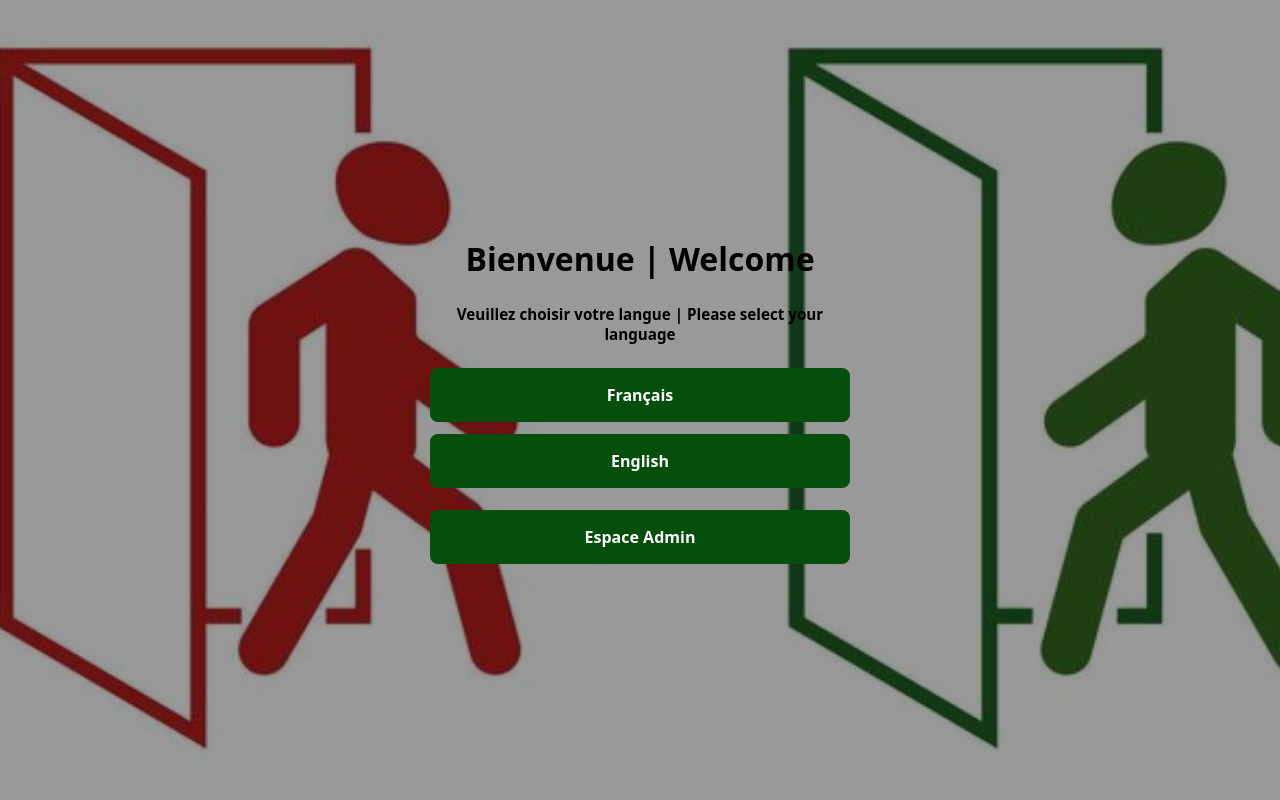
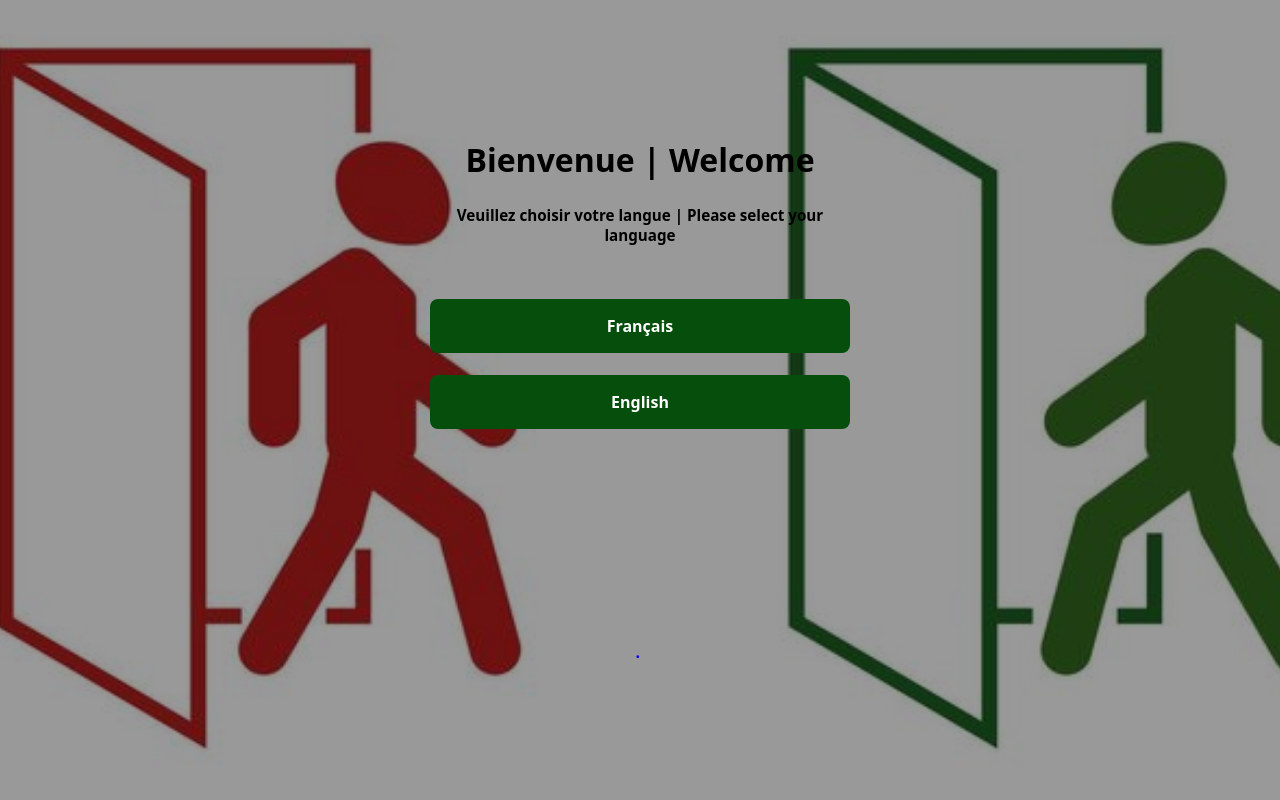
Before and after one commit to imelda-masida/MOPAYYA_service, a Flask app: page / in a window 1280 px wide. Run offline with Flask 3, Linux system fonts and the light colour scheme.

Commit message:
changement de visibilite du bouton de l admin

```diff
--- a/static/css/style.css
+++ b/static/css/style.css
@@ -96,6 +96,7 @@ body {
 .btn-primary{
     background-color: #054e0c;
     color: white;
+    margin-top: 30px;
 }
 
 .btn-primary:hover {
@@ -106,6 +107,7 @@ body {
 .btn-outline-primary{
     background-color: #054e0c;
     color: white;
+    margin-top: 10px;
 }
 
 .btn-outline-primary:hover {
@@ -120,22 +122,31 @@ body {
 
 
 .btn-admin {
-    background-color: #054e0c;
-    color: white;
-    margin-top: 10px;
+    border-radius: 20px;
+
+    margin-top: 200px;
+    width: 50%;
+
+
+    font-weight: 600;
+    display: flex;
+    justify-content: right;
+
+    text-decoration: none;
+    cursor: pointer;
+    transition: all 0.2s ease;
 }
 
 .btn-admin:hover {
-    background-color: white;
     color: black;
 }
 
-.btn-success {
+.btn-entre {
     background-color: #054e0c;
     color: white;
 }
 
-.btn-warning {
+.btn-sortie {
     background-color: rgb(104, 7, 7);
     color: white;
 }
--- a/static/js/app.js
+++ b/static/js/app.js
@@ -59,7 +59,7 @@ const traductions = {
     }
 };
 
-// --- APPLICATION DE LA TRADUCTION ---
+
 
 function appliquerTraduction() {
     const lang = sessionData.langue || 'fr';
@@ -68,9 +68,9 @@ function appliquerTraduction() {
 
     const txtAction = document.getElementById('txt-action-title');
     if (txtAction) txtAction.textContent = t.titleAction;
-    const btnEntree = document.querySelector("#step-action .btn-success");
+    const btnEntree = document.querySelector("#step-action .btn-entre");
     if (btnEntree) btnEntree.textContent = t.btnEntree;
-    const btnSortie = document.querySelector("#step-action .btn-warning");
+    const btnSortie = document.querySelector("#step-action .btn-sortie");
     if (btnSortie) btnSortie.textContent = t.btnSortie;
 
 
@@ -142,7 +142,7 @@ function reinitialiser() {
     afficherEtape('step-lang');
 }
 
-// FLUX D'ACCUEIL
+
 
 function choisirLangue(lang) {
     sessionData.langue = lang;
@@ -192,7 +192,8 @@ async function chargerMembres() {
         membres.forEach(membre => {
             const option = document.createElement('option');
             option.value = membre.id;
-            // Correspondance exacte avec les champs 'nom' et 'service' du backend Flask
+
+
             option.textContent = `${membre.nom} (${membre.service || 'Général'})`;
             select.appendChild(option);
         });
@@ -202,7 +203,7 @@ async function chargerMembres() {
     }
 }
 
-// Soumission de l'entrée
+
 async function soumettreEntree(event) {
     event.preventDefault();
     const t = traductions[sessionData.langue || 'fr'];
@@ -241,7 +242,7 @@ async function soumettreEntree(event) {
     }
 }
 
-// Soumission de la sortie
+
 async function soumettreSortie(event) {
     event.preventDefault();
     const t = traductions[sessionData.langue || 'fr'];
--- a/templates/admin.html
+++ b/templates/admin.html
@@ -45,7 +45,7 @@
             box-shadow: 0 0 0 0.25rem rgba(7, 125, 19, 0.25) !important;
         }
 
-        /* En-tête du tableau */
+
         .table-light {
             background-color: #e8f5e9 !important;
         }
@@ -106,7 +106,7 @@
             </form>
         </div>
 
-        <!-- ZONE DE FILTRES ET TÉLÉCHARGEMENT DE RAPPORTS -->
+
         <div class="card border-0 shadow-sm mb-4 p-3">
             <div class="row g-3 align-items-center">
                 <div class="col-md-5">
@@ -118,7 +118,7 @@
                     </select>
                 </div>
                 <div class="col-md-3 text-end d-flex gap-2 justify-content-end">
-                    <a href="/api/rapport/semaine?format=csv" class="btn btn-outline-secondary">Exporter CSV</a>
+                   <!-- <a href="/api/rapport/semaine?format=csv" class="btn btn-outline-secondary">Exporter CSV</a> -->
                     <a href="/api/rapport/semaine?format=pdf" class="btn btn-outline-danger">Exporter PDF</a>
                 </div>
             </div>
--- a/templates/index.html
+++ b/templates/index.html
@@ -22,7 +22,7 @@
                 <div class="btn-group">
                     <button class="btn btn-primary btn-lg" onclick="choisirLangue('fr')">Français</button>
                     <button class="btn btn-outline-primary btn-lg" onclick="choisirLangue('en')">English</button>
-                    <a href="/admin/login" class="btn btn-admin">Espace Admin</a>
+                    <a href="/admin/login" class="btn-admin">.</a>
                 </div>
             </div>
 
@@ -30,8 +30,8 @@
             <div id="step-action" class="step hidden">
                 <h2 class="mb-4" id="txt-action-title">Que souhaitez-vous faire ?</h2>
                 <div class="btn-group">
-                    <button class="btn btn-success btn-lg" onclick="choisirAction('entree')">Enregistrer une Entrée</button>
-                    <button class="btn btn-warning btn-lg" onclick="choisirAction('sortie')">Enregistrer une Sortie</button>
+                    <button class="btn btn-entre btn-lg" onclick="choisirAction('entree')">Enregistrer une Entrée</button>
+                    <button class="btn btn-sortie btn-lg" onclick="choisirAction('sortie')">Enregistrer une Sortie</button>
                 </div>
             </div>
 
@@ -85,7 +85,7 @@
                         <label for="badge-lettre" class="form-label">Entrez la lettre | code de votre badge</label>
                         <input type="text" id="badge-lettre" class="form-control form-control-lg text-center text-uppercase" placeholder="Ex: A1" autocomplete="off" required>
                     </div>
-                    <button type="submit" class="btn btn-warning btn-lg">Restituer le badge & Sortir</button>
+                    <button type="submit" class="btn btn-sortie btn-lg">Restituer le badge & Sortir</button>
                 </form>
             </div>
 
```
Also changed, not shown: visites.json (+24 -0 lines).
